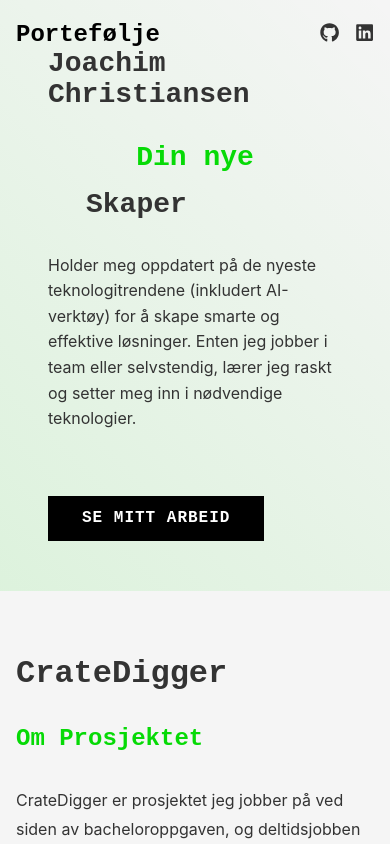
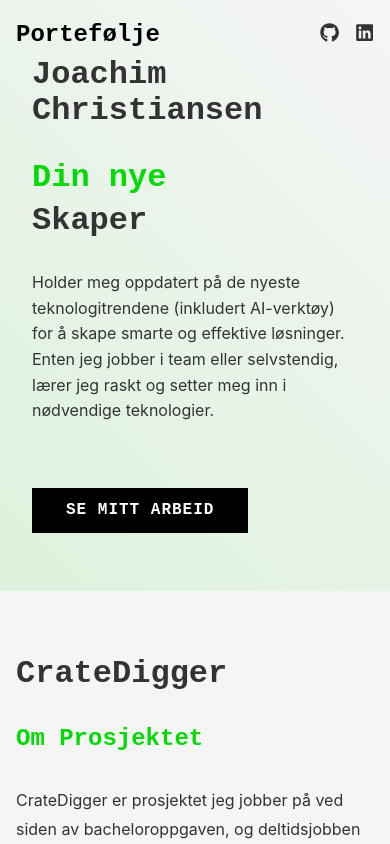
Before and after one commit to JoachimLC/portifolio, a React (Vite) app: page / in a window 390 px wide. Shown: the top 844 px of the page. Built offline with nearby package versions, Linux system fonts and the light colour scheme.

Commit message:
mobil bedre

```diff
--- a/index.html
+++ b/index.html
@@ -3,7 +3,7 @@
   <head>
     <meta charset="UTF-8" />
     <link rel="icon" type="image/svg+xml" href="/favicon.svg" />
-    <meta name="viewport" content="width=device-width, initial-scale=1.0" />
+    <meta name="viewport" content="width=device-width, initial-scale=1.0, maximum-scale=1.0, user-scalable=no" />
     <title>Portefølje</title>
   </head>
   <body>
--- a/src/components/Hero.jsx
+++ b/src/components/Hero.jsx
@@ -18,20 +18,21 @@ const Hero = () => {
             alignItems: 'center',
             justifyContent: 'flex-start',
             width: '100%',
-            gap: '0.5rem'
+            gap: '0.5rem',
+            flexWrap: 'wrap'
           }}>
-            <span className="highlight" style={{ flexShrink: 0 }}>Din nye  </span>
+            <span className="highlight" style={{ flexShrink: 0, marginRight: '2rem' }}>Din nye  </span>
             <TypeAnimation
               sequence={[
-                'Innovatør',
+                ' Innovatør',
                 2000,
-                'Koder',
+                ' Koder',
                 2000,
-                'Skaper',
+                ' Skaper',
                 2000,
-                'Arkitekt',
+                ' Arkitekt',
                 2000,
-                'kollega?',
+                ' kollega?',
                 5000,
                 '',
                 1000,
@@ -42,7 +43,10 @@ const Hero = () => {
                 display: 'inline-block',
                 minWidth: '250px',
                 textAlign: 'left',
-                marginLeft: '2rem'
+
+                overflow: 'hidden',
+                textOverflow: 'ellipsis',
+                whiteSpace: 'nowrap'
               }}
               repeat={Infinity}
             />
--- a/src/styles/components/_hero.scss
+++ b/src/styles/components/_hero.scss
@@ -7,6 +7,7 @@
   background-color: $background;
   position: relative;
   overflow: hidden;
+  width: 100%;
 
   &::before {
     content: '';
@@ -24,13 +25,14 @@
     z-index: 1;
     max-width: 800px;
     width: 100%;
-    padding: 0 $spacing-md;
+    overflow: hidden;
+  }
 
   h1 {
     margin-bottom: $spacing-md;
     line-height: 1.1;
-      word-break: break-word;
-      overflow-wrap: break-word;
+    width: 100%;
+    overflow: hidden;
 
     .highlight {
       color: $accent;
@@ -41,11 +43,12 @@
     font-size: 1.5rem;
     margin-bottom: $spacing-lg;
     color: $text;
+    width: 100%;
+    overflow-wrap: break-word;
   }
 
   .hero-cta {
     margin-top: $spacing-lg;
-    }
   }
 }
 
@@ -56,27 +59,12 @@
     min-height: 80vh;
 
     .hero-content {
-      padding: 0 $spacing-sm;
-
       h1 {
-        font-size: clamp(2rem, 5vw, 2.5rem);
-        display: flex;
-        flex-direction: column;
-        gap: $spacing-xs;
-
-        .highlight {
-          margin-bottom: $spacing-xs;
-        }
-
-        span {
-          min-width: 0;
-          margin-left: 0;
-        }
+        font-size: 2.5rem;
       }
 
       .hero-subtitle {
         font-size: 1.1rem;
-        line-height: 1.6;
       }
     }
   }
@@ -90,7 +78,7 @@
 
     .hero-content {
       h1 {
-        font-size: clamp(1.75rem, 4vw, 2rem);
+        font-size: 2rem;
       }
 
       .hero-subtitle {
--- a/src/styles/main.scss
+++ b/src/styles/main.scss
@@ -5,6 +5,12 @@
   margin: 0;
   padding: 0;
   box-sizing: border-box;
+}
+
+html, body {
+  width: 100%;
+  overflow-x: hidden;
+  position: relative;
 }
 
 html {
@@ -16,8 +22,8 @@ body {
   background-color: $background;
   color: $text;
   line-height: 1.6;
-  width: 100%;
-  overflow-x: hidden;
+  min-width: 100%;
+  position: relative;
 }
 
 // Typography
@@ -46,6 +52,8 @@ h3 {
   max-width: 100%;
   margin: 0 auto;
   padding: 0 $spacing-xl;
+  position: relative;
+  overflow-x: hidden;
 
   @media (max-width: $breakpoint-lg) {
     padding: 0 $spacing-lg;
```
Lines whose indentation alone changed are shown as unchanged.
